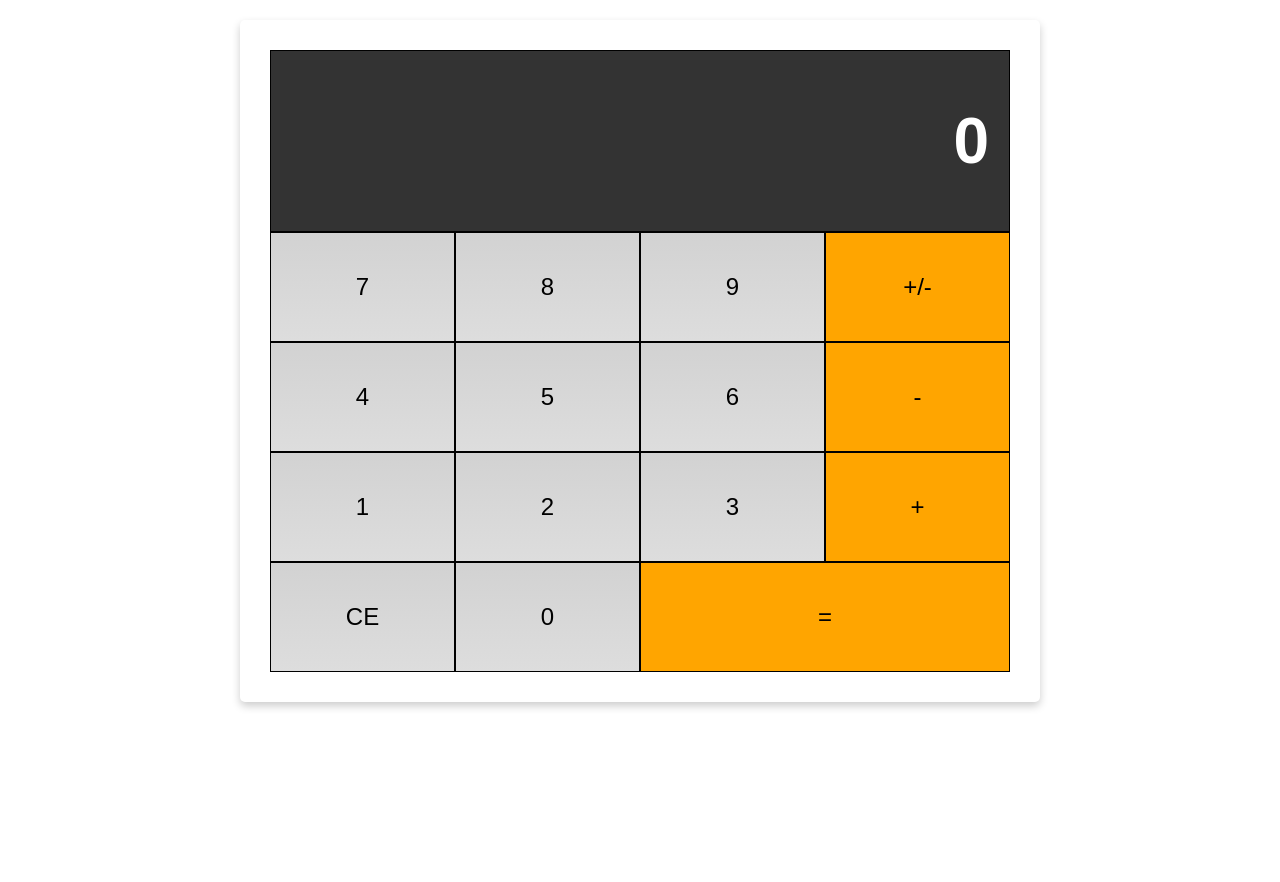
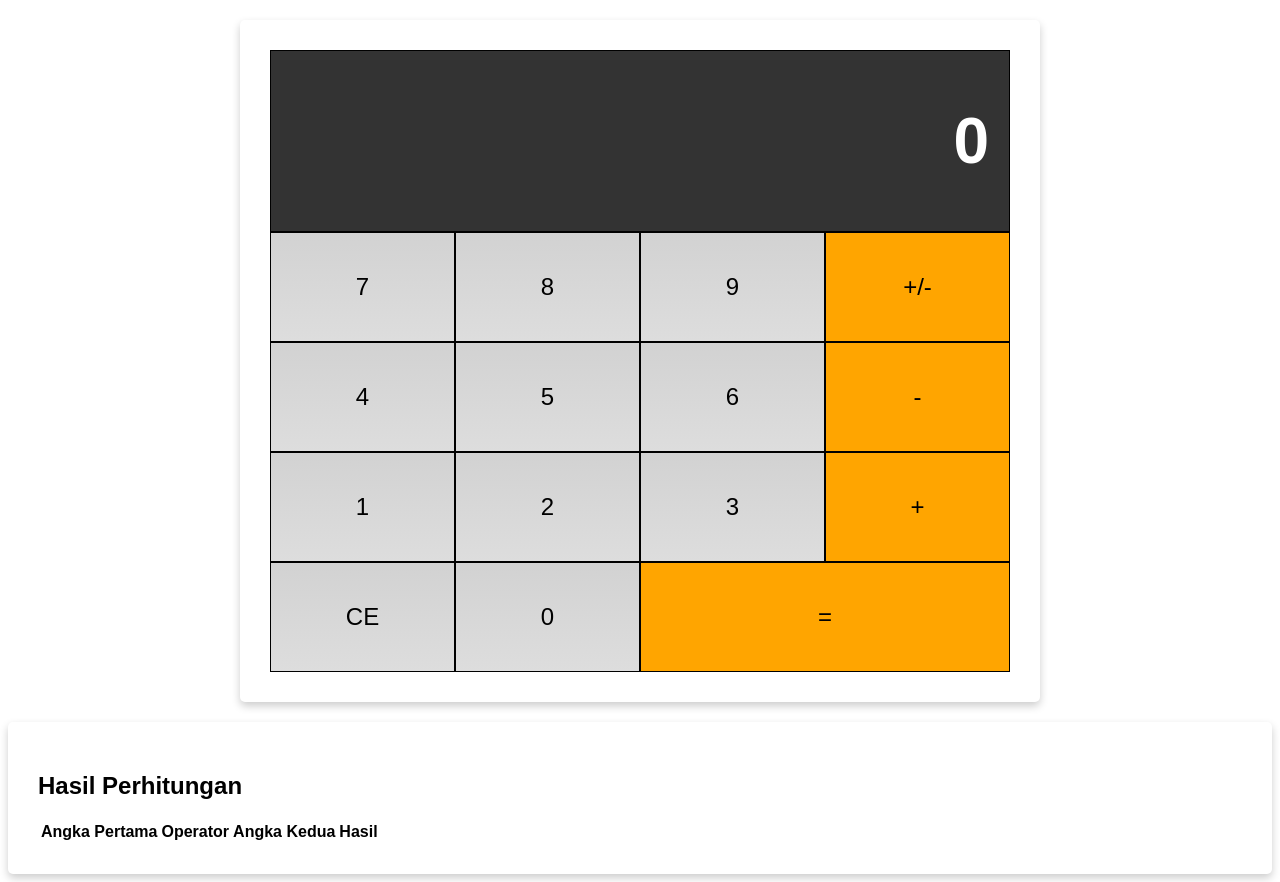
Before and after one commit to prawiropanji/web-calculator, a plain HTML site: page index.html in a window 1280 px wide. Before the commit the page ends 800 px from the top, so only its background shows below. Drawn offline with Linux system fonts and the light colour scheme.

Commit message:
added section for show history of calculator

```diff
--- a/index.html
+++ b/index.html
@@ -35,5 +35,23 @@
         <div class="button double equals">=</div>
       </div>
     </div>
+
+    <div class="history card">
+      <h2>Hasil Perhitungan</h2>
+      <table>
+        <thead>
+          <tr>
+            <th>Angka Pertama</th>
+            <th>Operator</th>
+            <th>Angka Kedua</th>
+            <th>Hasil</th>
+          </tr>
+        </thead>
+        <tbody id="historyList"></tbody>
+      </table>
+    </div>
+
+    <script src="assets/storage.js"></script>
+    <script src="assets/kalkulator.js"></script>
   </body>
 </html>
```
